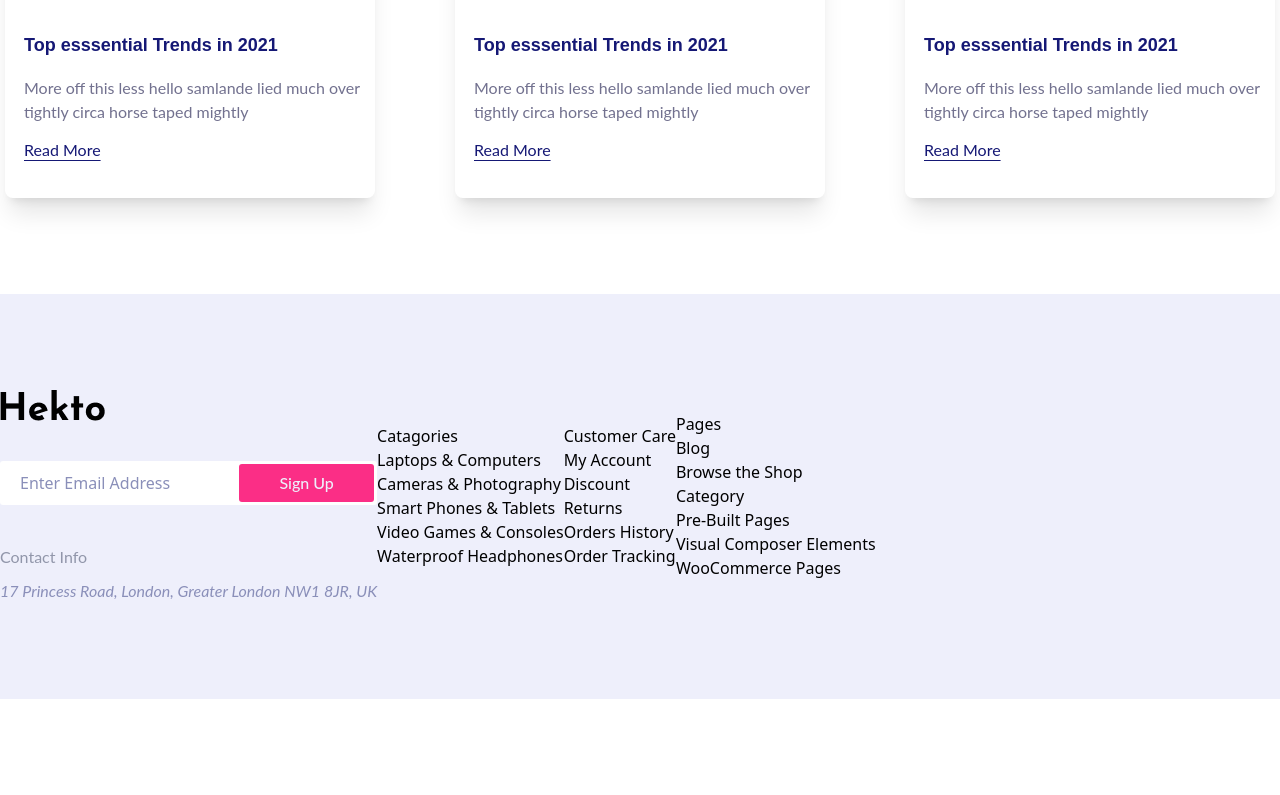
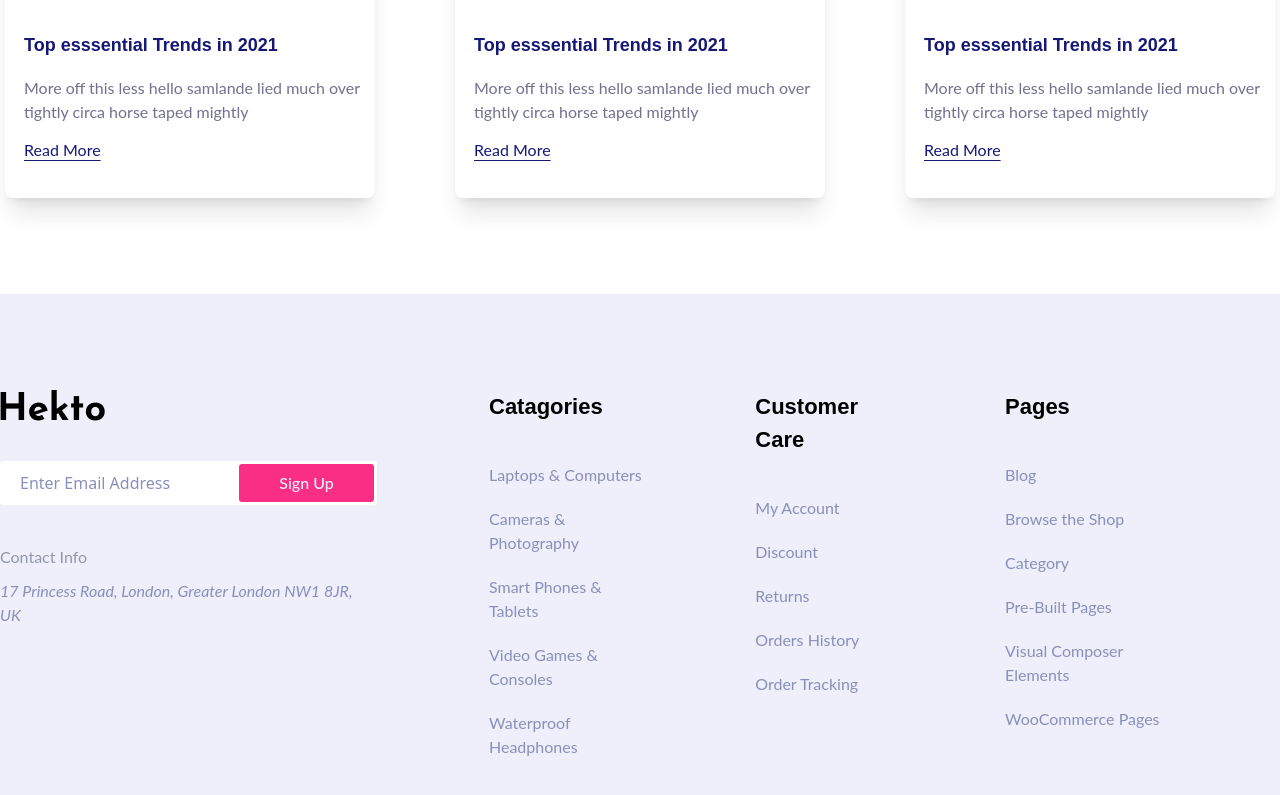
Before and after one commit to yasinn-arafat/Hekto, a React (Vite) app: page / in a window 1280 px wide. Shown: the part 5280-6075 px from the top of the page. Before the commit the page ends 5979 px from the top, so only its background shows below. Built offline with nearby package versions, Linux system fonts and the light colour scheme.

Commit message:
Footer Part Done

```diff
--- a/src/Component/HomeComponent/Footer/Footer.jsx
+++ b/src/Component/HomeComponent/Footer/Footer.jsx
@@ -6,7 +6,7 @@ const Footer = () => {
     <>
       <div className="bg-[#EEEFFB] py-24">
         <div className="container">
-          <div className="flex items-center">
+          <div className="flex items-start gap-x-28 justify-center">
             <div className="flex flex-col gap-y-10">
               <div>
                 <picture>
@@ -38,8 +38,10 @@ const Footer = () => {
             </div>
 
             <div>
-              <h3>Catagories</h3>
-              <ul>
+              <h3 className="text-[22px] font-JosefinFont font-semibold text-black">
+                Catagories
+              </h3>
+              <ul className="text-[#8A8FB9] text-base font-LatoFont font-normal flex flex-col gap-y-5 pt-10">
                 <li>
                   <a href="#">Laptops & Computers</a>
                 </li>
@@ -58,8 +60,10 @@ const Footer = () => {
               </ul>
             </div>
             <div>
-              <h3>Customer Care</h3>
-              <ul>
+              <h3 className="text-[22px] font-JosefinFont font-semibold text-black">
+                Customer Care
+              </h3>
+              <ul className="text-[#8A8FB9] text-base font-LatoFont font-normal flex flex-col gap-y-5 pt-10">
                 <li>
                   <a href="#">My Account</a>
                 </li>
@@ -78,8 +82,10 @@ const Footer = () => {
               </ul>
             </div>
             <div>
-              <h4>Pages</h4>
-              <ul>
+              <h4 className="text-[22px] font-JosefinFont font-semibold text-black">
+                Pages
+              </h4>
+              <ul className="text-[#8A8FB9] text-base font-LatoFont font-normal flex flex-col gap-y-5 pt-10">
                 <li>
                   <a href="#">Blog</a>
                 </li>
```
